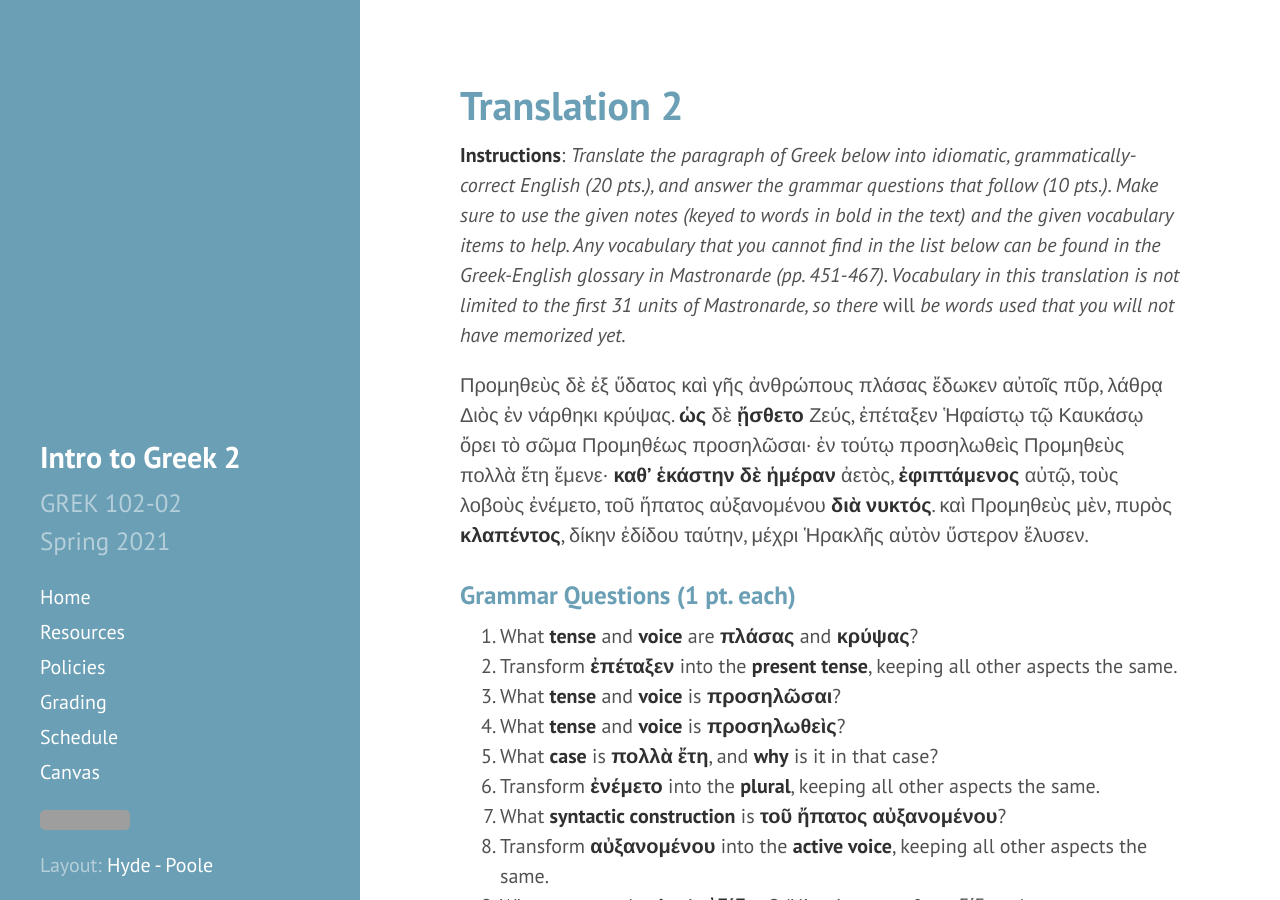
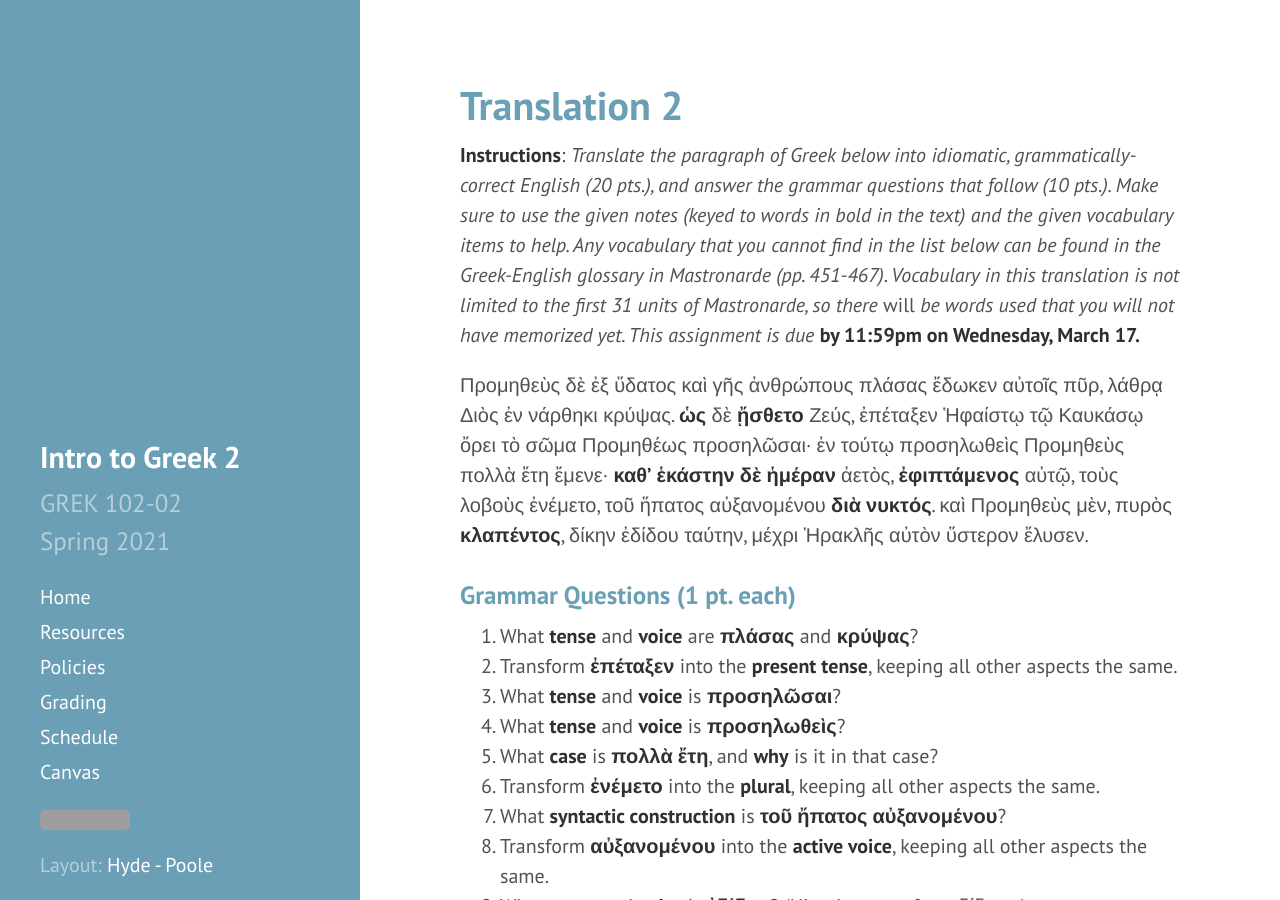
Before and after one commit to DLibatique/GREK102-S21, a Jekyll site: the page built from translations/translation-2.md, in a window 1280 px wide and 900 px high. Built offline with Jekyll 4.4.1, drawn with Linux system fonts in a browser that asks for light colours; grey boxes are pictures that could not be loaded.

Commit message:
added due date

```diff
--- a/translations/translation-2.md
+++ b/translations/translation-2.md
@@ -5,7 +5,7 @@ permalink: translation-2
 order: 2
 ---
 
-**Instructions**: *Translate the paragraph of Greek below into idiomatic, grammatically-correct English (20 pts.), and answer the grammar questions that follow (10 pts.). Make sure to use the given notes (keyed to words in bold in the text) and the given vocabulary items to help. Any vocabulary that you cannot find in the list below can be found in the Greek-English glossary in Mastronarde (pp. 451-467). Vocabulary in this translation is not limited to the first 31 units of Mastronarde, so there* will *be words used that you will not have memorized yet.*
+**Instructions**: *Translate the paragraph of Greek below into idiomatic, grammatically-correct English (20 pts.), and answer the grammar questions that follow (10 pts.). Make sure to use the given notes (keyed to words in bold in the text) and the given vocabulary items to help. Any vocabulary that you cannot find in the list below can be found in the Greek-English glossary in Mastronarde (pp. 451-467). Vocabulary in this translation is not limited to the first 31 units of Mastronarde, so there* will *be words used that you will not have memorized yet. This assignment is due* **by 11:59pm on Wednesday, March 17.**
 
 Προμηθεὺς δὲ ἐξ ὕδατος καὶ γῆς ἀνθρώπους πλάσας ἔδωκεν αὐτοῖς πῦρ, λάθρᾳ Διὸς ἐν νάρθηκι κρύψας. **ὡς** δὲ **ᾔσθετο** Ζεύς, ἐπέταξεν Ἡφαίστῳ τῷ Καυκάσῳ ὄρει τὸ σῶμα Προμηθέως προσηλῶσαι· ἐν τούτῳ προσηλωθεὶς Προμηθεὺς πολλὰ ἔτη ἔμενε· **καθʼ ἑκάστην δὲ ἡμέραν** ἀετὸς, **ἐφιπτάμενος** αὐτῷ, τοὺς λοβοὺς ἐνέμετο, τοῦ ἥπατος αὐξανομένου **διὰ νυκτός**. καὶ Προμηθεὺς μὲν, πυρὸς **κλαπέντος**, δίκην ἐδίδου ταύτην, μέχρι Ἡρακλῆς αὐτὸν ὕστερον ἔλυσεν.
 
```
